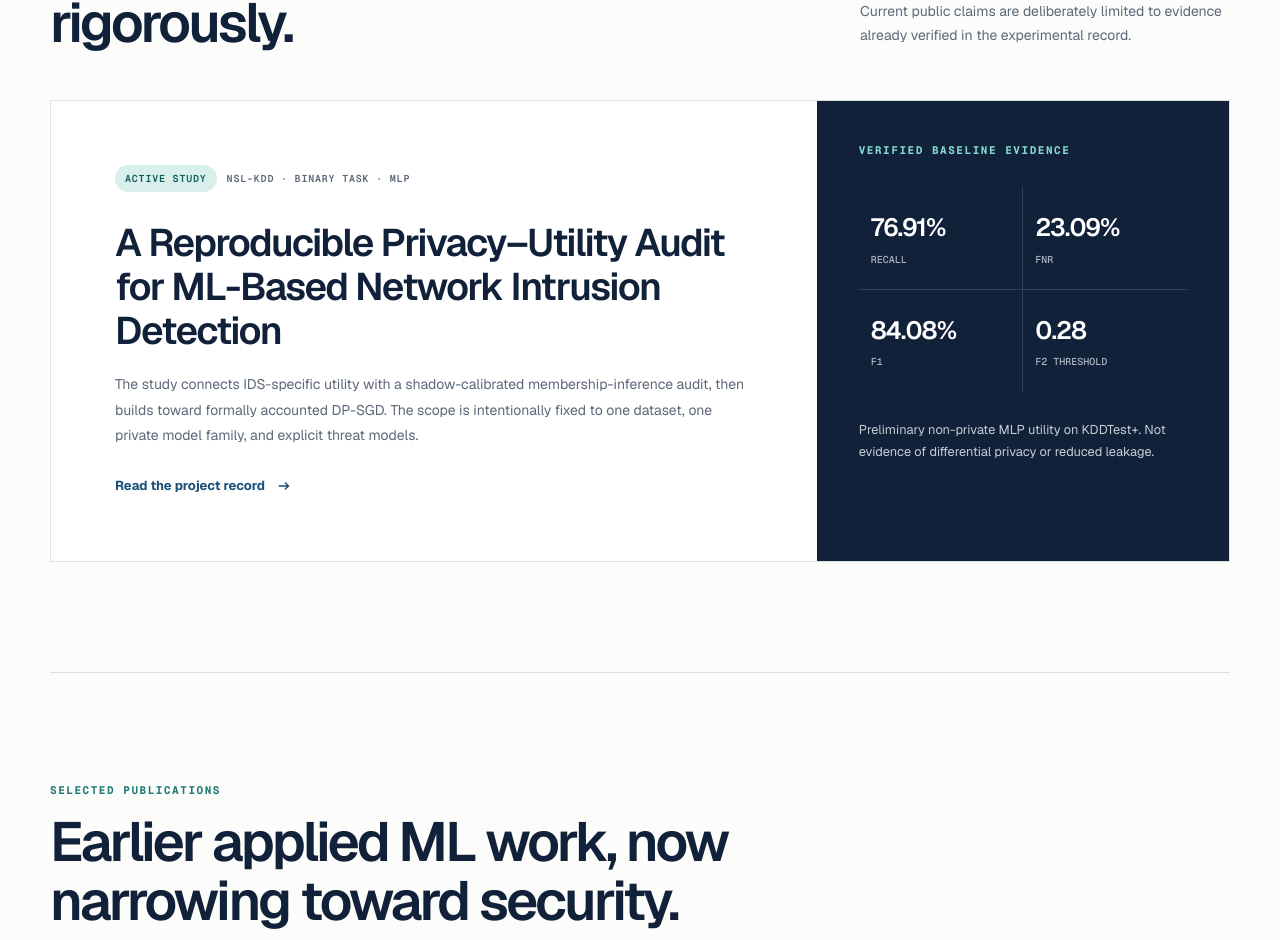
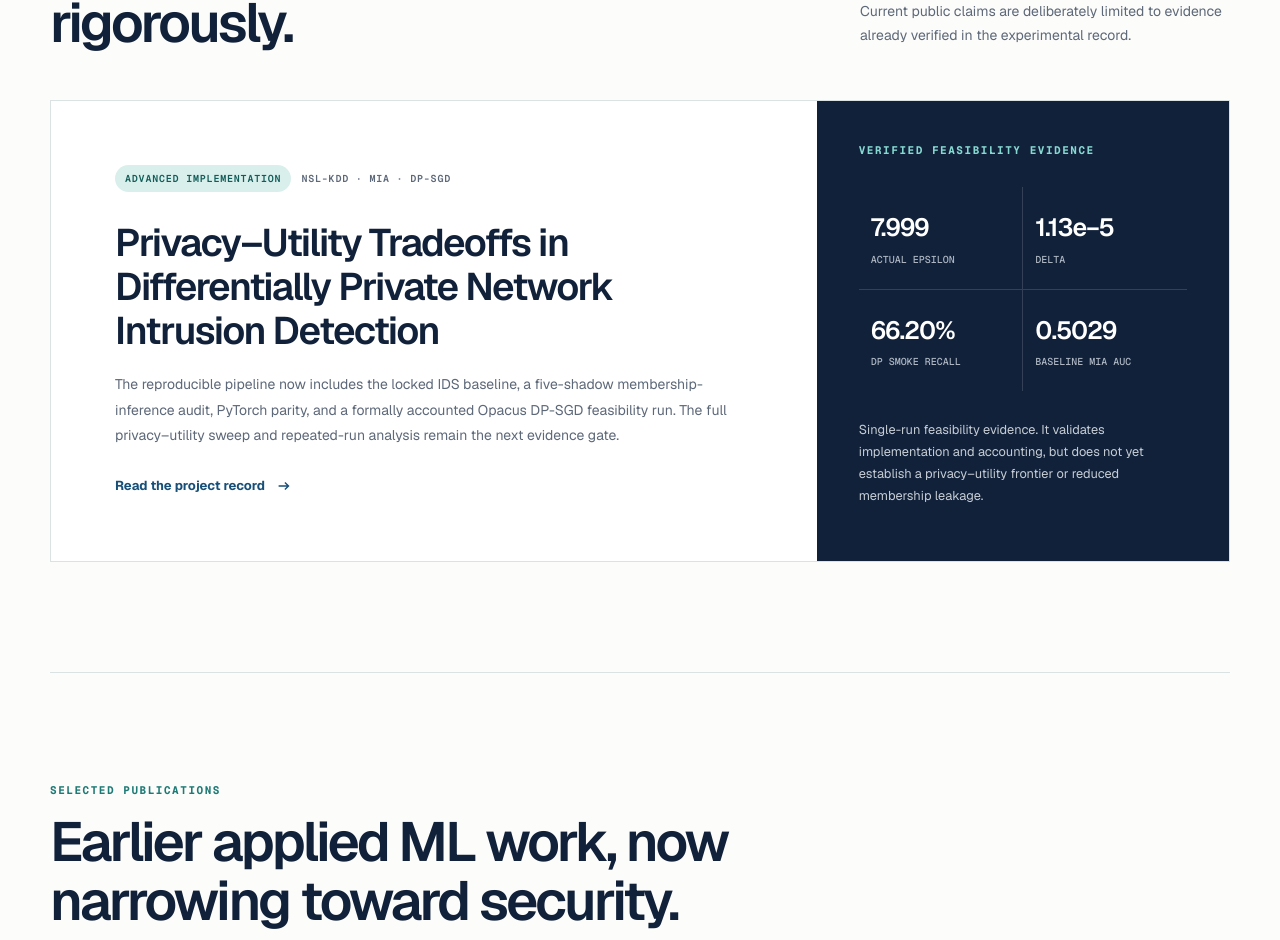
Before and after one commit to tawsif113/Academic-Portfolio, a Next.js app: page / in a window 1280 px wide. Shown: the part 973-1913 px from the top of the page. Built offline with nearby package versions, Linux system fonts and the light colour scheme.

Commit message:
portfolio: update featured research evidence

```diff
--- a/app/page.tsx
+++ b/app/page.tsx
@@ -98,46 +98,47 @@ export default function Home() {
           <article className="featured">
             <div className="featured-copy">
               <div className="status">
-                <span>Active study</span> NSL-KDD · Binary task · MLP
+                <span>Advanced implementation</span> NSL-KDD · MIA · DP-SGD
               </div>
               <h3>
-                A Reproducible Privacy–Utility Audit for ML-Based Network
+                Privacy–Utility Tradeoffs in Differentially Private Network
                 Intrusion Detection
               </h3>
               <p>
-                The study connects IDS-specific utility with a
-                shadow-calibrated membership-inference audit, then builds
-                toward formally accounted DP-SGD. The scope is intentionally
-                fixed to one dataset, one private model family, and explicit
-                threat models.
+                The reproducible pipeline now includes the locked IDS baseline,
+                a five-shadow membership-inference audit, PyTorch parity, and a
+                formally accounted Opacus DP-SGD feasibility run. The full
+                privacy–utility sweep and repeated-run analysis remain the next
+                evidence gate.
               </p>
               <Link className="text-link" href="/research">
                 Read the project record <Arrow />
               </Link>
             </div>
             <div className="evidence">
-              <p className="eyebrow">Verified baseline evidence</p>
+              <p className="eyebrow">Verified feasibility evidence</p>
               <div className="metrics">
                 <div>
-                  <strong>76.91%</strong>
-                  <span>Recall</span>
+                  <strong>7.999</strong>
+                  <span>Actual epsilon</span>
                 </div>
                 <div>
-                  <strong>23.09%</strong>
-                  <span>FNR</span>
+                  <strong>1.13e−5</strong>
+                  <span>Delta</span>
                 </div>
                 <div>
-                  <strong>84.08%</strong>
-                  <span>F1</span>
+                  <strong>66.20%</strong>
+                  <span>DP smoke recall</span>
                 </div>
                 <div>
-                  <strong>0.28</strong>
-                  <span>F2 threshold</span>
+                  <strong>0.5029</strong>
+                  <span>Baseline MIA AUC</span>
                 </div>
               </div>
               <small>
-                Preliminary non-private MLP utility on KDDTest+. Not evidence of
-                differential privacy or reduced leakage.
+                Single-run feasibility evidence. It validates implementation
+                and accounting, but does not yet establish a privacy–utility
+                frontier or reduced membership leakage.
               </small>
             </div>
           </article>
```
